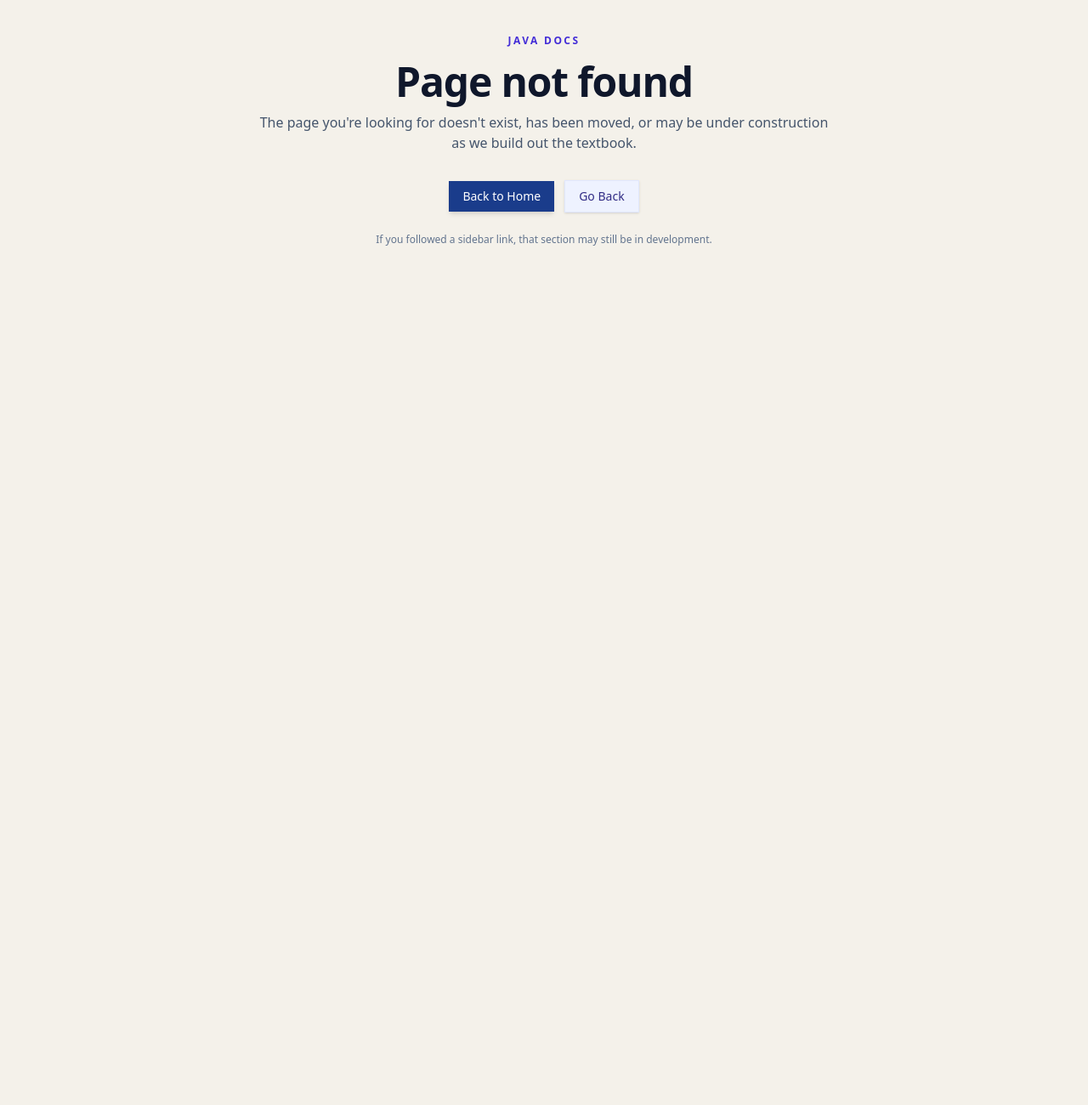
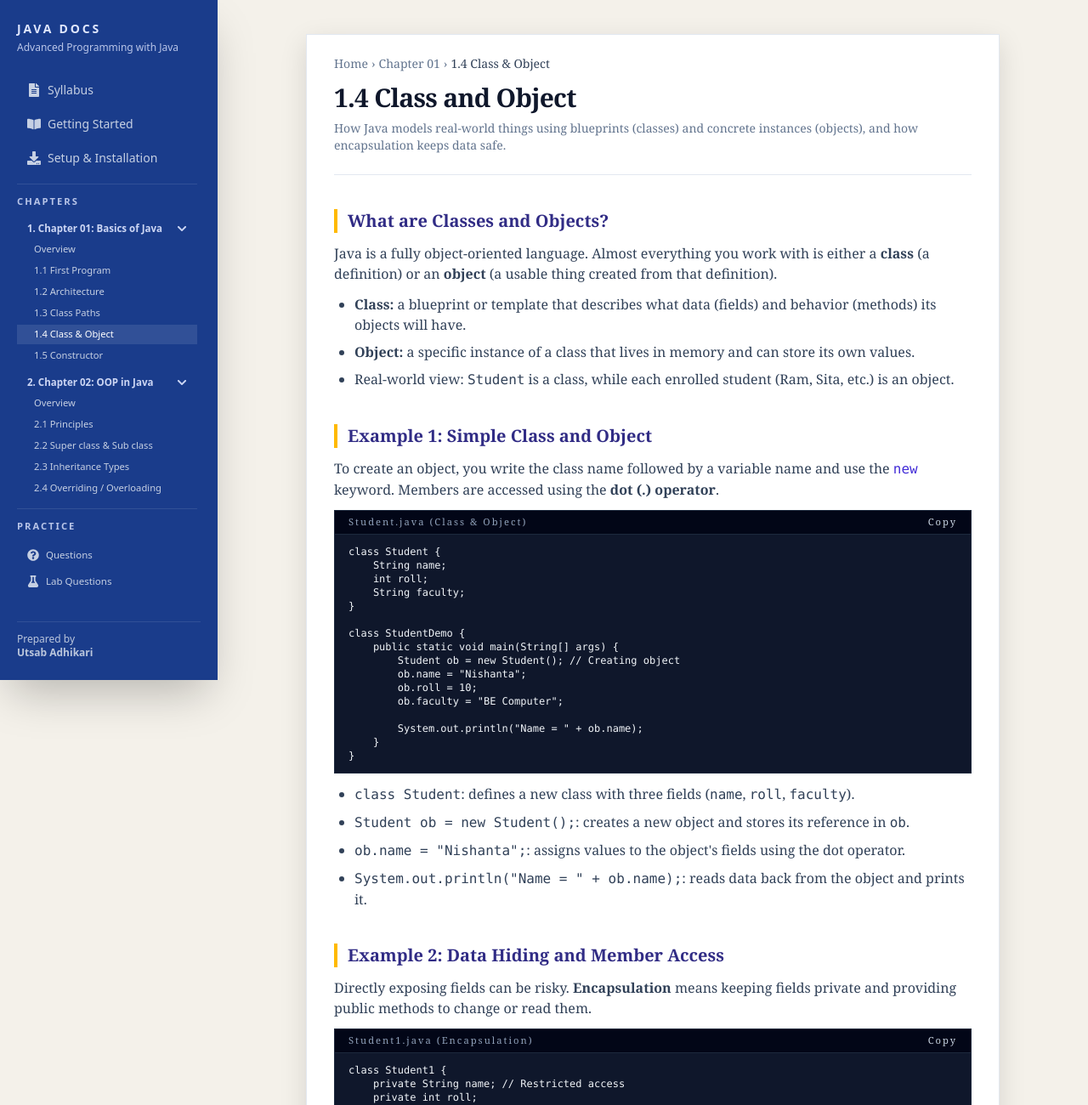
Before and after one commit to utsab-adhikari/java-docs, a Next.js app: page /chapter-01/class-object in a window 1280 px wide. Before the commit this address had no page. Shown: the top 1300 px of the page at 85% size. Before the commit the page ends 800 px from the top, so only its background shows below. Built offline with nearby package versions, Linux system fonts and the light colour scheme.

Commit message:
class and objects added

```diff
--- /dev/null
+++ b/src/app/(content)/chapter-01/class-object/layout.jsx
@@ -0,0 +1,10 @@
+export const metadata = {
+  title: 'Chapter 01: Class and Object - Advanced Programming with Java',
+  description: 'Introduction to Java programming, including first program, architecture, class paths, classes, objects, and constructors.',
+}
+
+export default function Layout({ children }) {
+  return (
+      <div>{children}</div>
+  )
+}
--- /dev/null
+++ b/src/app/(content)/chapter-01/class-object/page.jsx
@@ -0,0 +1,261 @@
+"use client";
+
+import { useState } from "react";
+import Link from "next/link";
+
+const SIMPLE_CLASS_CODE = `class Student {
+    String name;
+    int roll;
+    String faculty;
+}
+
+class StudentDemo {
+    public static void main(String[] args) {
+        Student ob = new Student(); // Creating object
+        ob.name = "Nishanta";
+        ob.roll = 10;
+        ob.faculty = "BE Computer";
+
+        System.out.println("Name = " + ob.name);
+    }
+}`;
+
+const ENCAPSULATION_CODE = `class Student1 {
+    private String name; // Restricted access
+    private int roll;
+
+    public void setInfo() {
+        name = "Nishanta";
+        roll = 11;
+    }
+
+    public void showInfo() {
+        System.out.println("Name: " + name);
+        System.out.println("Roll: " + roll);
+    }
+}
+
+class StudentDemo1 {
+    public static void main(String[] args) {
+        Student1 ob = new Student1();
+        ob.setInfo();
+        ob.showInfo();
+    }
+}`;
+
+export default function ClassObjectPage() {
+  const [copied, setCopied] = useState(null);
+
+  const handleCopy = async (block) => {
+    try {
+      const text = block === "simple" ? SIMPLE_CLASS_CODE : ENCAPSULATION_CODE;
+      await navigator.clipboard.writeText(text);
+      setCopied(block);
+      setTimeout(() => setCopied(null), 1500);
+    } catch {
+      // ignore copy errors
+    }
+  };
+
+  return (
+    <article className="mx-auto max-w-3xl space-y-10">
+      <header className="border-b border-slate-200 pb-6">
+        <nav
+          aria-label="Breadcrumb"
+          className="mb-3 flex items-center text-xs text-slate-500 sm:text-sm"
+        >
+          <Link
+            href="/"
+            className="transition hover:text-indigo-700 hover:underline"
+          >
+            Home
+          </Link>
+          <span className="mx-1">›</span>
+          <Link
+            href="/chapter-01"
+            className="transition hover:text-indigo-700 hover:underline"
+          >
+            Chapter 01
+          </Link>
+          <span className="mx-1">›</span>
+          <span className="font-medium text-slate-700">
+            1.4 Class &amp; Object
+          </span>
+        </nav>
+
+        <h1 className="text-3xl font-semibold tracking-tight text-slate-900">
+          1.4 Class and Object
+        </h1>
+        <p className="mt-2 text-sm text-slate-500">
+          How Java models real-world things using blueprints (classes) and
+          concrete instances (objects), and how encapsulation keeps data safe.
+        </p>
+      </header>
+
+      {/* Concepts: class vs object */}
+      <section className="space-y-3">
+        <h2 className="border-l-4 border-amber-400 pl-3 text-xl font-semibold text-indigo-900">
+          What are Classes and Objects?
+        </h2>
+        <p className="text-slate-700">
+          Java is a fully object-oriented language. Almost everything you work
+          with is either a <strong>class</strong> (a definition) or an
+          <strong> object</strong> (a usable thing created from that
+          definition).
+        </p>
+        <ul className="ml-6 list-disc space-y-2 text-slate-700">
+          <li>
+            <span className="font-semibold">Class:</span> a blueprint or
+            template that describes what data (fields) and behavior (methods)
+            its objects will have.
+          </li>
+          <li>
+            <span className="font-semibold">Object:</span> a specific
+            instance of a class that lives in memory and can store its own
+            values.
+          </li>
+          <li>
+            Real-world view: <code>Student</code> is a class, while each
+            enrolled student (Ram, Sita, etc.) is an object.
+          </li>
+        </ul>
+      </section>
+
+      {/* Simple class and object example */}
+      <section className="space-y-3">
+        <h2 className="border-l-4 border-amber-400 pl-3 text-xl font-semibold text-indigo-900">
+          Example 1: Simple Class and Object
+        </h2>
+        <p className="text-slate-700">
+          To create an object, you write the class name followed by a variable
+          name and use the <code className="font-mono text-indigo-700">new</code>
+          {" "}
+          keyword. Members are accessed using the <strong>dot (.) operator</strong>.
+        </p>
+        <div className="border border-slate-800 bg-slate-900 text-xs text-slate-100">
+          <div className="flex items-center justify-between border-b border-slate-800 bg-[#020617] px-4 py-1.5 text-[0.7rem] tracking-[0.18em] text-slate-400">
+            <span>Student.java (Class &amp; Object)</span>
+            <button
+              type="button"
+              onClick={() => handleCopy("simple")}
+              className="text-[0.7rem] font-medium text-slate-300 hover:text-white"
+            >
+              {copied === "simple" ? "Copied" : "Copy"}
+            </button>
+          </div>
+          <pre className="overflow-x-auto bg-transparent px-4 py-3">
+            <code>{SIMPLE_CLASS_CODE}</code>
+          </pre>
+        </div>
+        <ul className="ml-6 list-disc space-y-2 text-slate-700">
+          <li>
+            <code>class Student</code>: defines a new class with three fields
+            (<code>name</code>, <code>roll</code>, <code>faculty</code>).
+          </li>
+          <li>
+            <code>Student ob = new Student();</code>: creates a new object and
+            stores its reference in <code>ob</code>.
+          </li>
+          <li>
+            <code>ob.name = "Nishanta";</code>: assigns values to the
+            object&apos;s fields using the dot operator.
+          </li>
+          <li>
+            <code>System.out.println("Name = " + ob.name);</code>: reads data
+            back from the object and prints it.
+          </li>
+        </ul>
+      </section>
+
+      {/* Encapsulation and data hiding */}
+      <section className="space-y-3">
+        <h2 className="border-l-4 border-amber-400 pl-3 text-xl font-semibold text-indigo-900">
+          Example 2: Data Hiding and Member Access
+        </h2>
+        <p className="text-slate-700">
+          Directly exposing fields can be risky. <strong>Encapsulation</strong>
+          {" "}
+          means keeping fields private and providing public methods to change
+          or read them.
+        </p>
+        <div className="border border-slate-800 bg-slate-900 text-xs text-slate-100">
+          <div className="flex items-center justify-between border-b border-slate-800 bg-[#020617] px-4 py-1.5 text-[0.7rem] tracking-[0.18em] text-slate-400">
+            <span>Student1.java (Encapsulation)</span>
+            <button
+              type="button"
+              onClick={() => handleCopy("encapsulation")}
+              className="text-[0.7rem] font-medium text-slate-300 hover:text-white"
+            >
+              {copied === "encapsulation" ? "Copied" : "Copy"}
+            </button>
+          </div>
+          <pre className="overflow-x-auto bg-transparent px-4 py-3">
+            <code>{ENCAPSULATION_CODE}</code>
+          </pre>
+        </div>
+        <ul className="ml-6 list-disc space-y-2 text-slate-700">
+          <li>
+            Fields <code>name</code> and <code>roll</code> are declared as
+            <code>private</code>, so they cannot be accessed directly from
+            outside the class.
+          </li>
+          <li>
+            <code>setInfo()</code> initializes the fields; it acts like a
+            controlled writer.
+          </li>
+          <li>
+            <code>showInfo()</code> prints the values; it acts like a safe
+            reader.
+          </li>
+          <li>
+            The main method only works with public methods of
+            {" "}
+            <code>Student1</code>, not with its internal data directly.
+          </li>
+        </ul>
+      </section>
+
+      {/* Key concept note */}
+      <section className="border-l-4 border-amber-400 bg-amber-50 px-4 py-3 text-sm text-amber-900">
+        <strong>Key concept:</strong> when you send a message to an object
+        (call one of its methods), you are asking it to perform an action using
+        its own data, as defined by its class.
+      </section>
+
+      {/* Sample output */}
+      <section className="space-y-3">
+        <h2 className="border-l-4 border-amber-400 pl-3 text-xl font-semibold text-indigo-900">
+          Sample Output
+        </h2>
+        <p className="text-slate-700">
+          When you run the above programs, the console will display something
+          like this:
+        </p>
+        <pre className="overflow-x-auto border border-slate-800 bg-[#020617] px-4 py-3 text-xs text-slate-100">
+          <code>{`Name = Nishanta
+
+Name: Nishanta
+Roll: 11`}</code>
+        </pre>
+      </section>
+
+      {/* Navigation */}
+      <div className="mt-4 flex flex-wrap items-center justify-between gap-3 border-t border-slate-200 pt-6">
+        <Link
+          href="/chapter-01/class-paths"
+          className="inline-flex items-center gap-2 border border-indigo-100 bg-indigo-50 px-4 py-2 text-sm font-medium text-indigo-900 shadow-sm"
+        >
+          <span className="text-lg">←</span>
+          <span>Previous: 1.3 Class Paths</span>
+        </Link>
+        <Link
+          href="/chapter-01/constructor"
+          className="inline-flex items-center gap-2 bg-[#1a3c8b] px-4 py-2 text-sm font-medium text-white shadow-md"
+        >
+          <span>Next: 1.5 Constructor</span>
+          <span className="text-lg">→</span>
+        </Link>
+      </div>
+    </article>
+  );
+}
```
